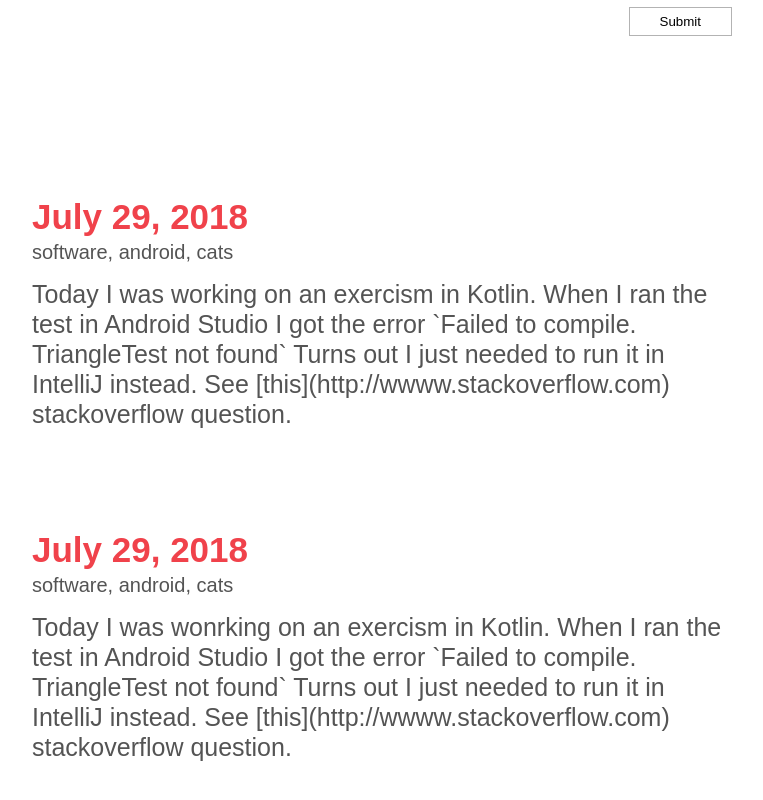
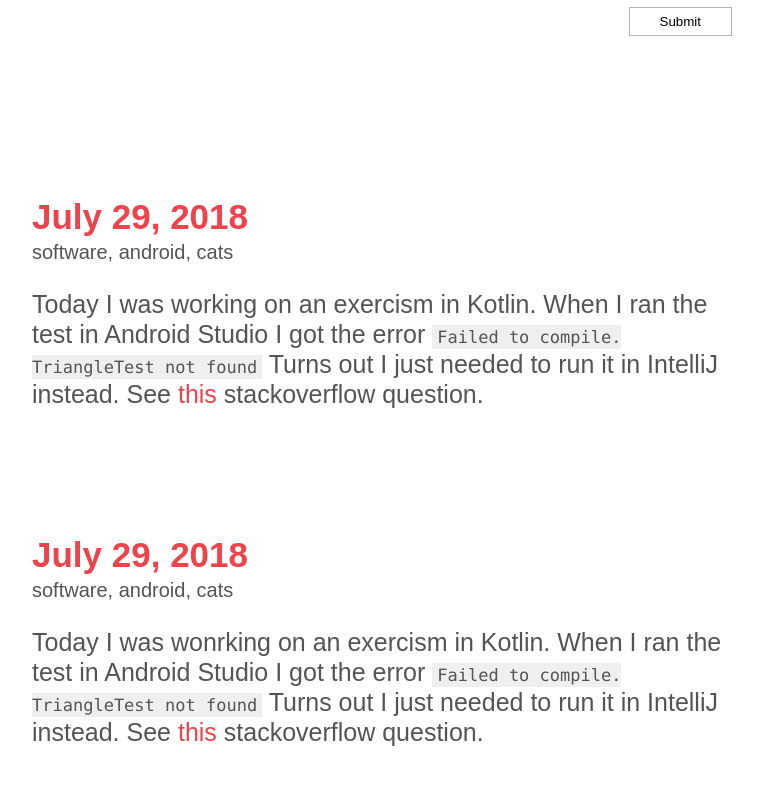
Before and after one commit to lalunamel/journal, a React (Create React App) app: page / in a window 1280 px wide. Shown: the part 560-1360 px from the top of the page, without its empty margins (258-1021 px from the left). Built offline with nearby package versions, Linux system fonts and the light colour scheme.

Commit message:
Add markdown rendering to entry list

```diff
--- a/package.json
+++ b/package.json
@@ -6,6 +6,7 @@
     "prop-types": "^15.6.2",
     "react": "^16.4.1",
     "react-dom": "^16.4.1",
+    "react-markdown": "^3.4.1",
     "react-scripts": "1.1.4"
   },
   "scripts": {
--- a/src/components/App/App.js
+++ b/src/components/App/App.js
@@ -18,14 +18,12 @@ class App extends Component {
           date: new Date().toISOString(),
           tags: "software, android, cats",
           text: `Today I was working on an exercism in Kotlin. When I ran the test in Android Studio I got the error \`Failed to compile. TriangleTest not found\`
-
           Turns out I just needed to run it in IntelliJ instead. See [this](http://wwww.stackoverflow.com) stackoverflow question.`
         },
         {
           date: new Date().toISOString(),
           tags: "software, android, cats",
           text: `Today  I was wonrking on an exercism in Kotlin. When I ran the test in Android Studio I got the error \`Failed to compile. TriangleTest not found\`
-
             Turns out I just needed to run it in IntelliJ instead. See [this](http://wwww.stackoverflow.com) stackoverflow question.`
         }
       ]
--- a/src/components/Entry.js
+++ b/src/components/Entry.js
@@ -1,5 +1,7 @@
 import React from "react";
 import PropTypes from "prop-types";
+
+import ReactMarkdown from "react-markdown";
 
 import Colors from "../codysehl.net-scaffold/js/colors";
 
@@ -34,7 +36,9 @@ const Entry = props => {
     <div style={styles.entry}>
       <div style={styles.date}>{formattedDate}</div>
       <div style={styles.tags}>{props.tags}</div>
-      <div style={styles.text}>{props.text}</div>
+      <div style={styles.text}>
+        <ReactMarkdown source={props.text} />
+      </div>
     </div>
   );
 };
```
Also changed, not shown: 1 other file (tests, documents, lock files or other folders).
